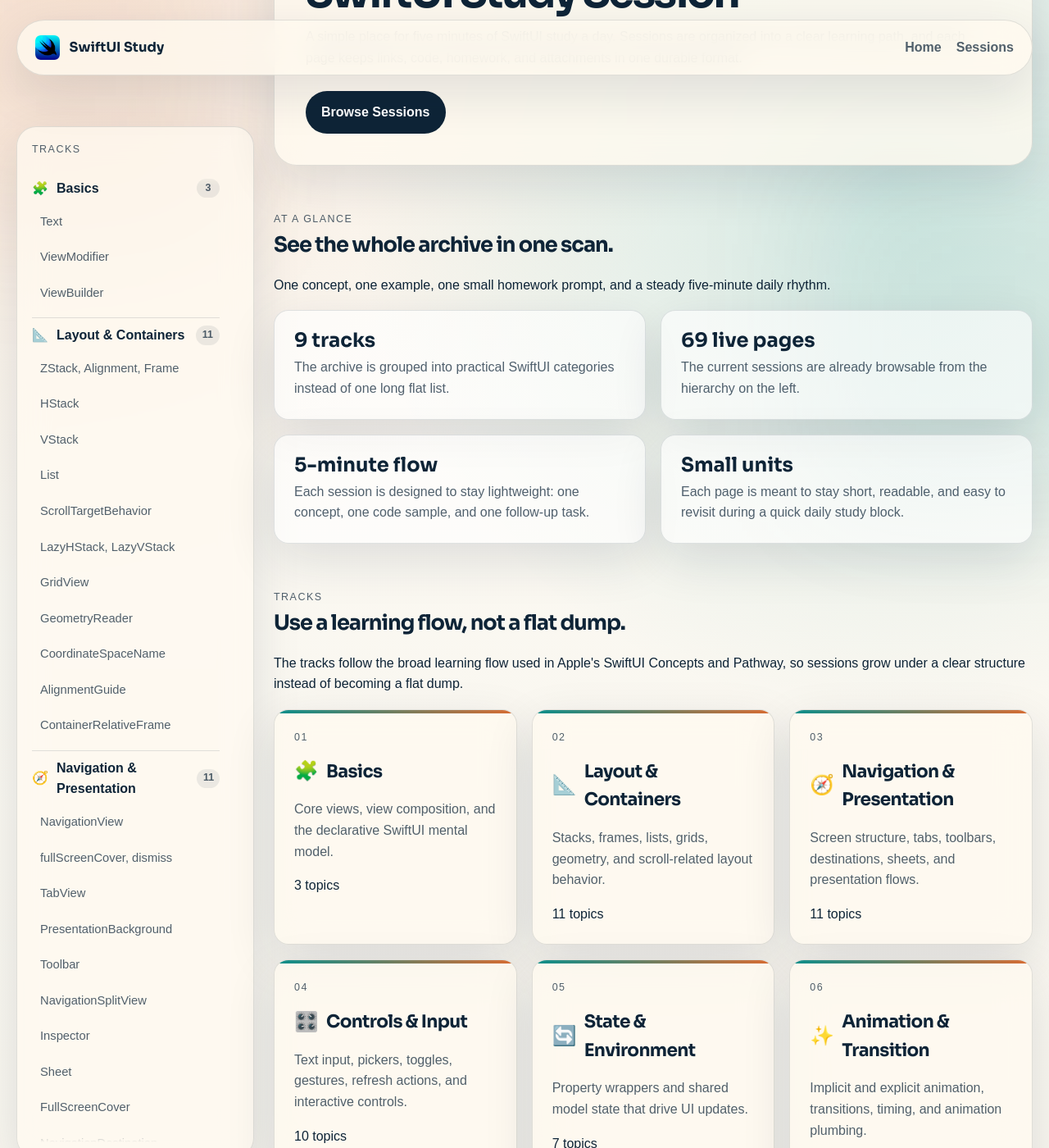
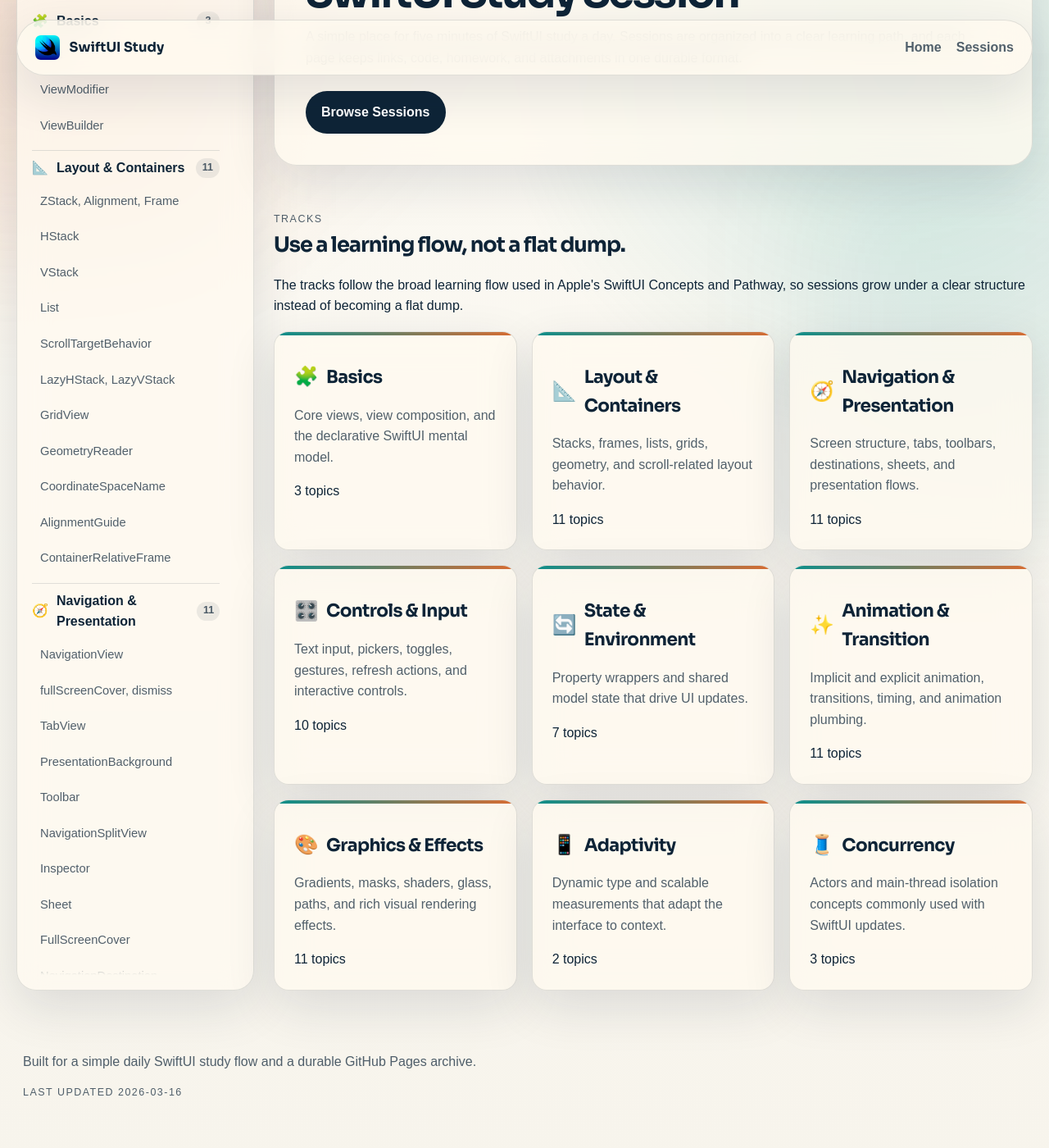
Before and after one commit to nilotic/SwiftUI-Study-Sessions, a Jekyll site: the page built from index.md, in a window 1280 px wide and 1400 px high, scrolled down 248 px. Shown: the whole window at 82% size. Built offline with Jekyll 4.4.1, drawn with Linux system fonts in a browser that asks for light colours; some web fonts are replaced; some of the changed text lies outside the part shown.

Commit message:
Simplify home page sections

```diff
--- a/index.md
+++ b/index.md
@@ -3,8 +3,6 @@ layout: default
 title: Home
 description: SwiftUI study archive for short daily sessions.
 ---
-{% assign session_count = site.sessions | size %}
-{% assign track_count = site.data.tracks | size %}
 <section id="overview" class="hero-panel" data-reveal>
   <div class="hero-copy">
     <div class="eyebrow">Weekly Study</div>
@@ -20,32 +18,6 @@ description: SwiftUI study archive for short daily sessions.
   </div>
 </section>
 
-<section id="quick-map" class="section-block" data-reveal>
-  <div class="section-head">
-    <div class="eyebrow">At A Glance</div>
-    <h2>See the whole archive in one scan.</h2>
-    <p>One concept, one example, one small homework prompt, and a steady five-minute daily rhythm.</p>
-  </div>
-  <div class="glance-grid">
-    <article class="glance-card">
-      <strong>{{ track_count }} tracks</strong>
-      <p>The archive is grouped into practical SwiftUI categories instead of one long flat list.</p>
-    </article>
-    <article class="glance-card">
-      <strong>{{ session_count }} live pages</strong>
-      <p>The current sessions are already browsable from the hierarchy on the left.</p>
-    </article>
-    <article class="glance-card">
-      <strong>5-minute flow</strong>
-      <p>Each session is designed to stay lightweight: one concept, one code sample, and one follow-up task.</p>
-    </article>
-    <article class="glance-card">
-      <strong>Small units</strong>
-      <p>Each page is meant to stay short, readable, and easy to revisit during a quick daily study block.</p>
-    </article>
-  </div>
-</section>
-
 <section id="tracks" class="section-block" data-reveal>
   <div class="section-head">
     <div class="eyebrow">Tracks</div>
@@ -56,7 +28,6 @@ description: SwiftUI study archive for short daily sessions.
     {% for track in site.data.tracks %}
     {% assign track_entries = site.data.session_catalog | where: "track", track.slug %}
     <article class="track-card">
-      <div class="eyebrow">{{ forloop.index | prepend: '0' }}</div>
       <h3><span class="track-emoji" aria-hidden="true">{{ track.emoji }}</span><span>{{ track.label }}</span></h3>
       <p>{{ track.summary }}</p>
       <div class="meta-inline">{{ track_entries | size }} topics</div>
@@ -64,27 +35,3 @@ description: SwiftUI study archive for short daily sessions.
     {% endfor %}
   </div>
 </section>
-
-<section id="seeded-session" class="section-block" data-reveal>
-  <div class="section-head">
-    <div class="eyebrow">Sessions</div>
-    <h2>Current examples</h2>
-    <p>A few live pages define the structure for the rest of the archive.</p>
-  </div>
-
-  <div class="session-grid">
-    {% assign sorted_sessions = site.sessions | sort: "order" %}
-    {% for session in sorted_sessions limit: 2 %}
-    {% assign track_info = site.data.tracks | where: "slug", session.track | first %}
-    <a class="session-card" href="{{ session.url | relative_url }}">
-      <div class="pill-row">
-        {% if track_info %}
-        <span class="pill">{{ track_info.label }}</span>
-        {% endif %}
-      </div>
-      <h3>{{ session.title }}</h3>
-      <p>{{ session.summary | markdownify | strip_newlines | remove: '<p>' | remove: '</p>' }}</p>
-    </a>
-    {% endfor %}
-  </div>
-</section>
```
